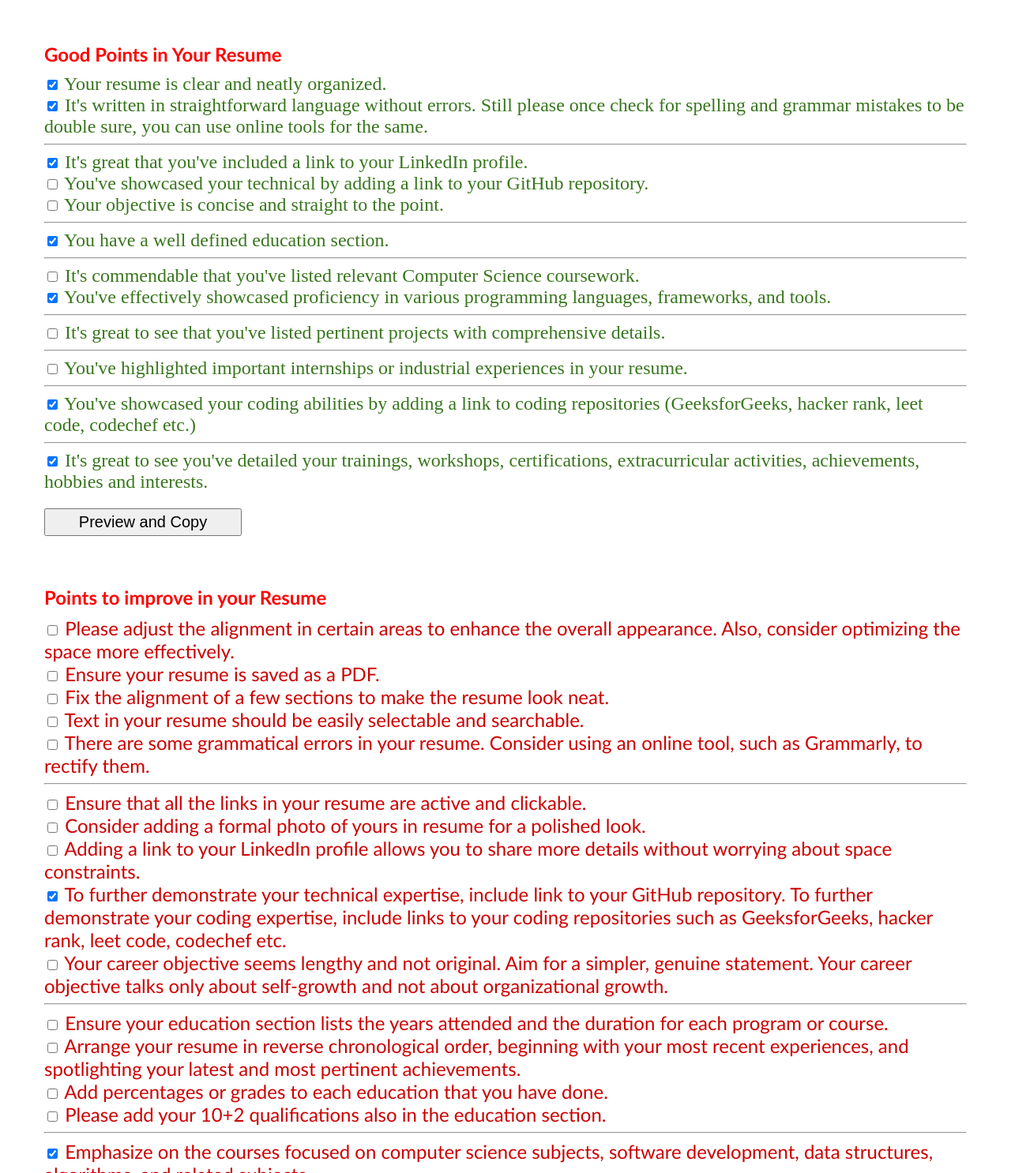
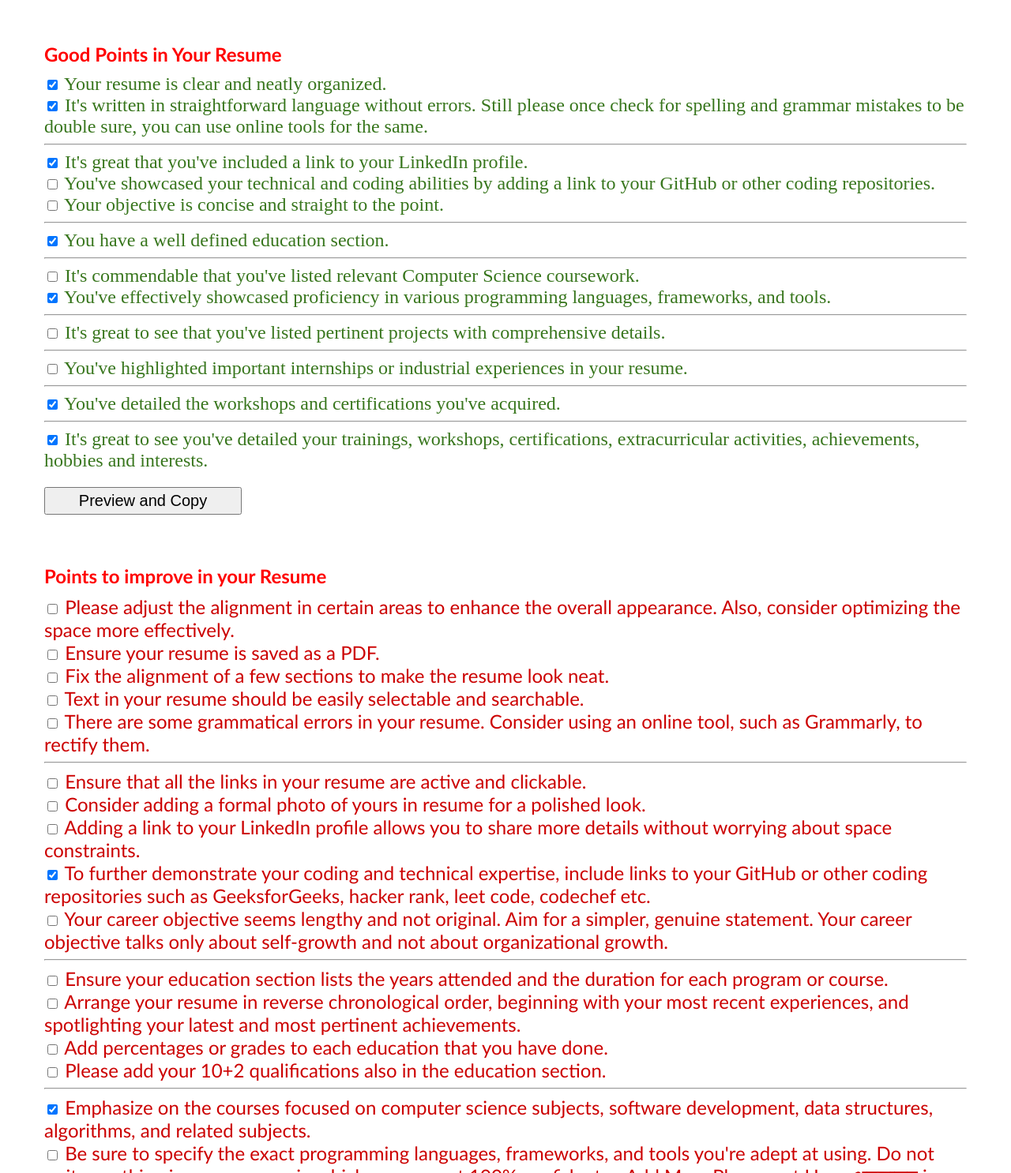
Before and after one commit to omprashantjain/ResumeReview, a plain HTML site: page index.html in a window 1280 px wide. Shown: the top 1486 px of the page at 79% size. Drawn offline with Linux system fonts and the light colour scheme; a web font is replaced by a local one.

Commit message:
Revert "Update index.html"
This reverts commit feadeeac8bdc298dfb38532e4f383f3c17f7cd25.

```diff
--- a/index.html
+++ b/index.html
@@ -20,7 +20,7 @@
     </label> <br>
     <label class="c13" for="pos-GitHub">
         <input type="checkbox" class="pos-checkbox" id="pos-GitHub">
-        You&#39;ve showcased your technical by adding a link to your GitHub repository.
+        You&#39;ve showcased your technical and coding abilities by adding a link to your GitHub or other coding repositories.
     </label> <br>
     <label class="c13" for="pos-objective">
         <input type="checkbox" class="pos-checkbox" id="pos-objective">
@@ -48,7 +48,7 @@
     </label> <br><hr>
     <label class="c13" for="pos-certifications">
         <input type="checkbox" class="pos-checkbox" id="pos-certifications" checked>
-        You&#39;ve showcased your coding abilities by adding a link to coding repositories (GeeksforGeeks, hacker rank, leet code, codechef etc.)
+        You&#39;ve detailed the workshops and certifications you&#39;ve acquired.
     </label> <br><hr>
     <label class="c13" for="pos-extracurricular">
         <input type="checkbox" class="pos-checkbox" id="pos-extracurricular" checked>
@@ -110,7 +110,7 @@
 
     <label class="c6" for="neg-GitHub">
         <input type="checkbox" class="neg-checkbox" id="neg-GitHub" checked>
-         To further demonstrate your technical expertise, include link to your GitHub repository. To further demonstrate your coding expertise, include links to your coding repositories such as GeeksforGeeks, hacker rank, leet code, codechef etc.
+        To further demonstrate your coding and technical expertise, include links to your GitHub or other coding repositories such as GeeksforGeeks, hacker rank, leet code, codechef etc.
     </label> <br>
 
     <label class="c6" for="neg-objective">
```
